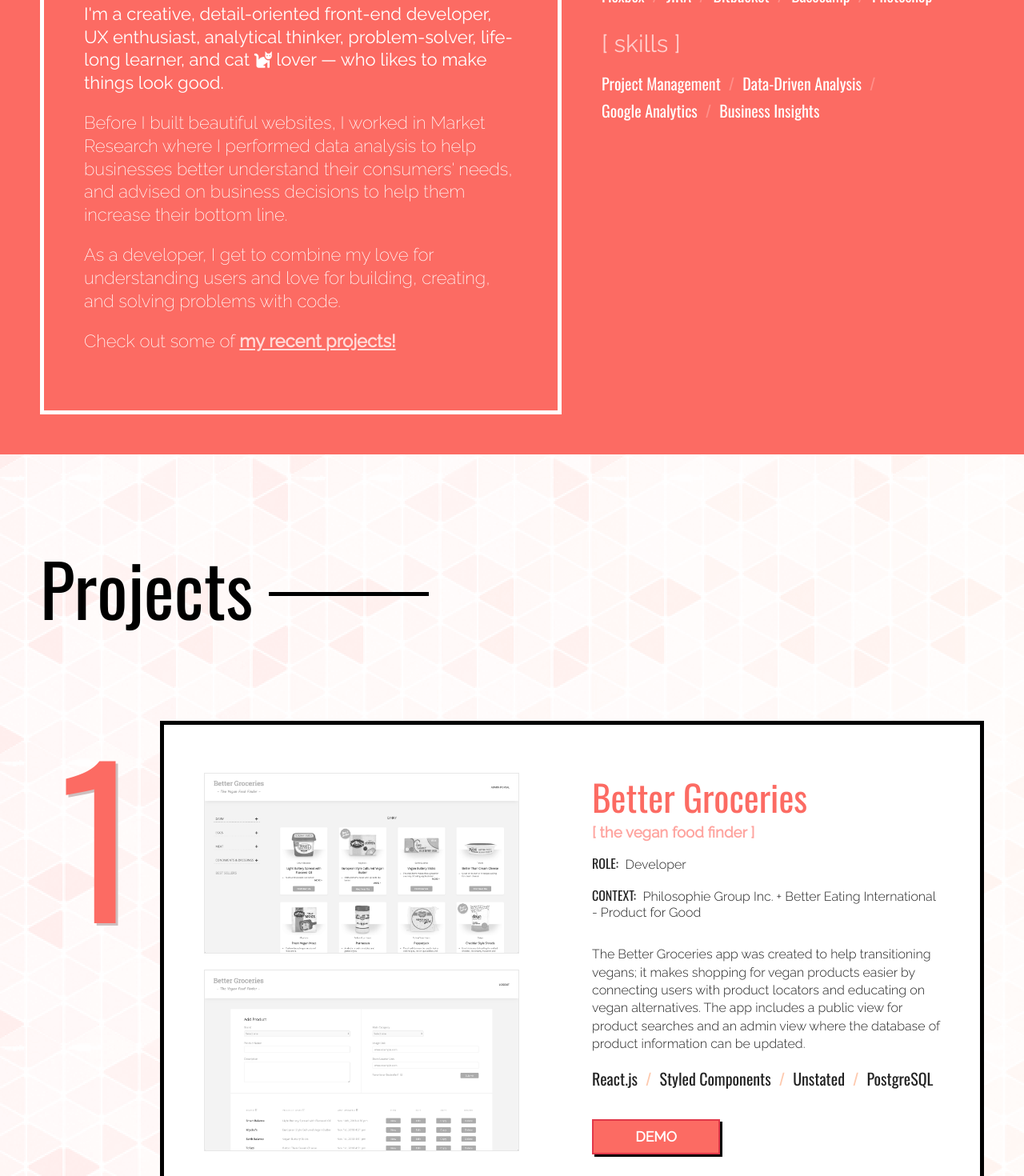
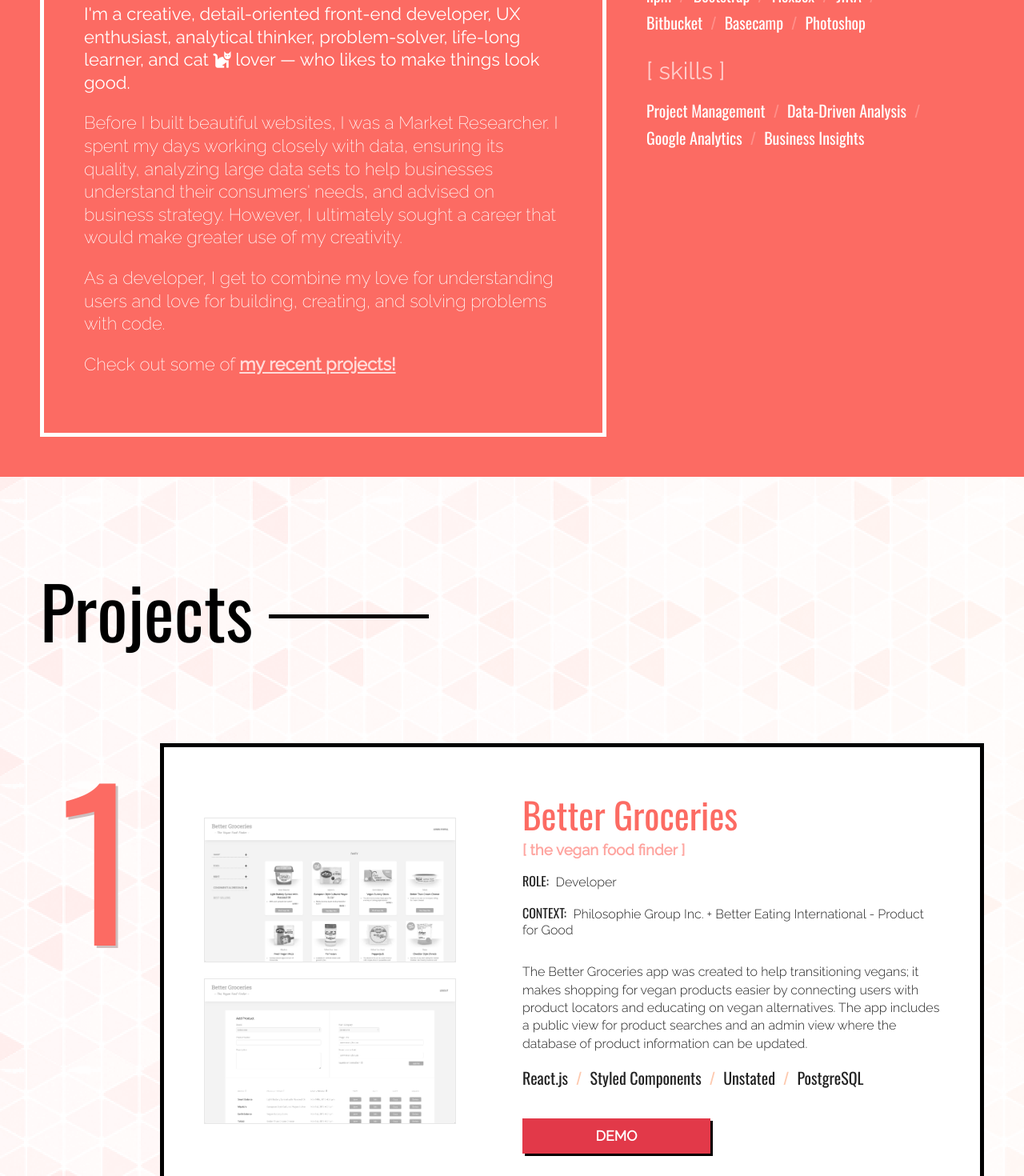
Before and after one commit to nroode/portfolio, a React (Create React App) app: page / in a window 1280 px wide. Shown: the part 1060-2530 px from the top of the page at 80% size. Built offline with nearby package versions, Linux system fonts and the light colour scheme.

Commit message:
added media query for xl screens

```diff
--- a/src/Components/About.js
+++ b/src/Components/About.js
@@ -26,9 +26,9 @@ function About(listItems) {
                             <p>
                                 <b>I'm a creative, detail-oriented front-end developer, UX enthusiast, analytical thinker, problem-solver, life-long learner, and cat <i className="fas fa-cat"></i> lover — who likes to make things look good.</b>
 
-                                <p>Before I built beautiful websites, I worked in Market Research where I performed data analysis
-                                    to help businesses better understand their consumers' needs,
-                            and advised on business decisions to help them increase their bottom line.</p>
+                                <p>Before I built beautiful websites, I was a Market Researcher.  I spent my days working closely with data, ensuring its quality, analyzing large data sets
+                                    to help businesses understand their consumers' needs,
+                            and advised on business strategy.  However, I ultimately sought a career that would make greater use of my creativity.</p>
 
                                 As a developer, I get to combine my love for understanding users and love for building, creating, and solving problems with code.
                             </p>
--- a/src/Components/App.js
+++ b/src/Components/App.js
@@ -17,7 +17,7 @@ class App extends Component {
             <About name="section-about" />
             <Projects name="section-projects"  />
             <Contact name="section-contact"  />
-          </div>
+        </div>
     );
   }
 }
--- a/src/Styling/About.scss
+++ b/src/Styling/About.scss
@@ -38,7 +38,7 @@
 .about-skills {
     // flex-grow: 1;
 
-    width: 40%;
+    width: 30%;
     // margin: 5rem 5rem 5rem 0;
     margin: 0;
     padding: 5rem;
--- a/src/Styling/Header.scss
+++ b/src/Styling/Header.scss
@@ -120,6 +120,10 @@
     height: 1.5rem;
     border-radius: 100rem;
     // color: #ffefee;
+
+    &:hover {
+        background-color: $bright-pink;
+    }
 
 }
 
--- a/src/Styling/Navigation.scss
+++ b/src/Styling/Navigation.scss
@@ -43,12 +43,11 @@
         text-decoration: none;
         font-weight: 400;
         width: 100%;
-
-        // padding: .5rem 1rem;
+        // transition: .2s all ease;
 
 
         &:hover {
-            border-bottom: 3px dotted rgb(0, 0, 0);
+            border-bottom: 2px dotted rgb(0, 0, 0);
 
         }
     }
--- a/src/Styling/Project.scss
+++ b/src/Styling/Project.scss
@@ -50,9 +50,11 @@
     }
 
     button {
-        background: $med-pink;
+        background: $bright-pink;
         border: 2px solid $bright-pink;
         box-shadow: 3px 3px 0px rgb(0, 0, 0);
+        width: 45%;
+
 
         a {
             text-decoration: none;
@@ -140,7 +142,7 @@ h2 {
 
 .project-section-left {
     position: relative;
-    width: 50%;
+    width: 40%;
 }
 
 
@@ -152,7 +154,7 @@ h2 {
     display: flex;
     flex-direction: column;
     justify-content: center;
-    width: 50%;
+    width: 60%;
 }
 
 .project-demo-btn {
@@ -213,6 +215,16 @@ h2 {
 //     }
 // }
 
+@media (max-width: $screen-xl) {
+    .project-section-left {
+        width: 50%;
+    }
+
+    .project-section-right {
+        width: 50%;
+    }
+}
+
 @media (max-width: $screen-lg) {
     .project-container {
         display: block;
@@ -269,11 +281,19 @@ h2 {
         }
     }
 
+
+
     .dragon-project {
         margin-right: 8rem;
 
         .project-number-outline {
                 right: -10rem;
+        }
+    }
+
+    .bg-project, .prod-project, .dragon-project {
+        button {
+            max-width: 200px;
         }
     }
 
--- a/src/Styling/Projects.scss
+++ b/src/Styling/Projects.scss
@@ -56,7 +56,7 @@ a.github-link {
     font-weight: bold;
     color: black;
     text-decoration: none;
-    border-bottom: 2px solid #fda97f;
+    border-bottom: 2px solid $med-pink;
     transition: .25s all ease;
 
     &:hover {
```
